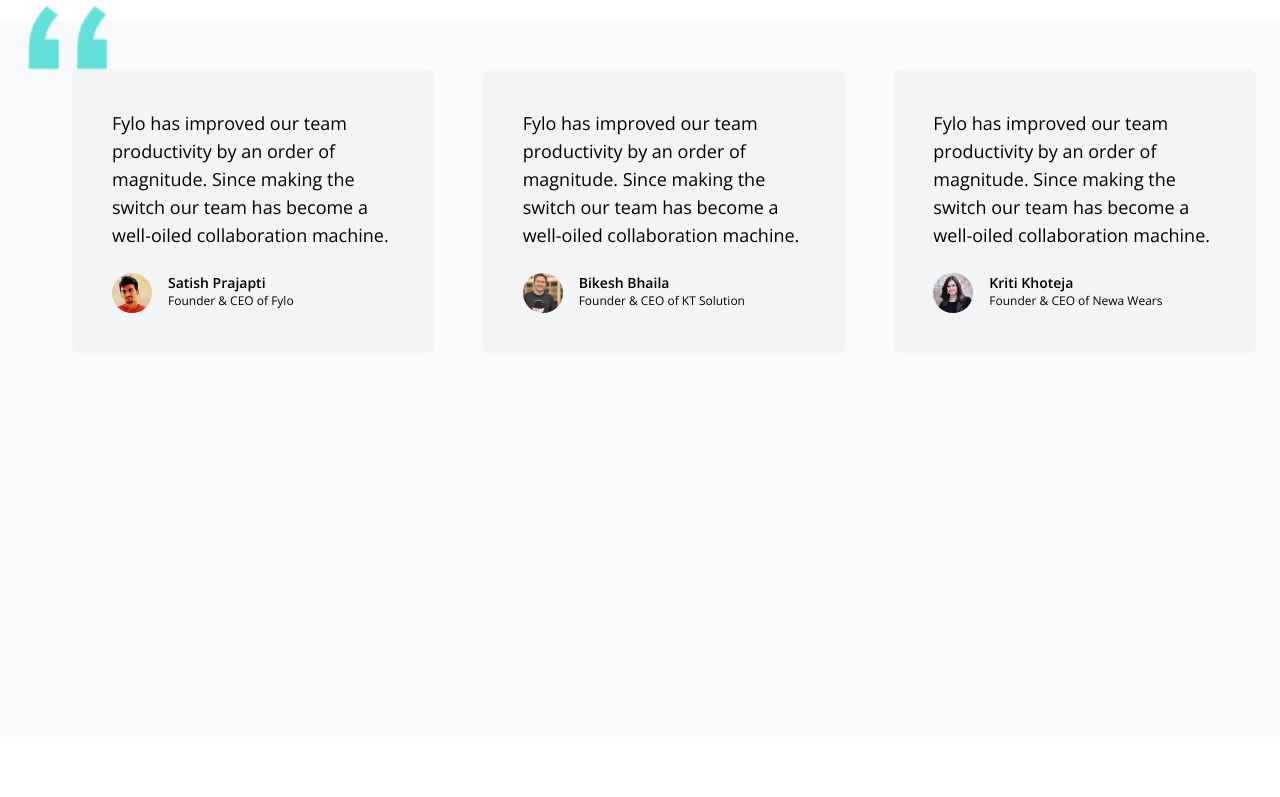
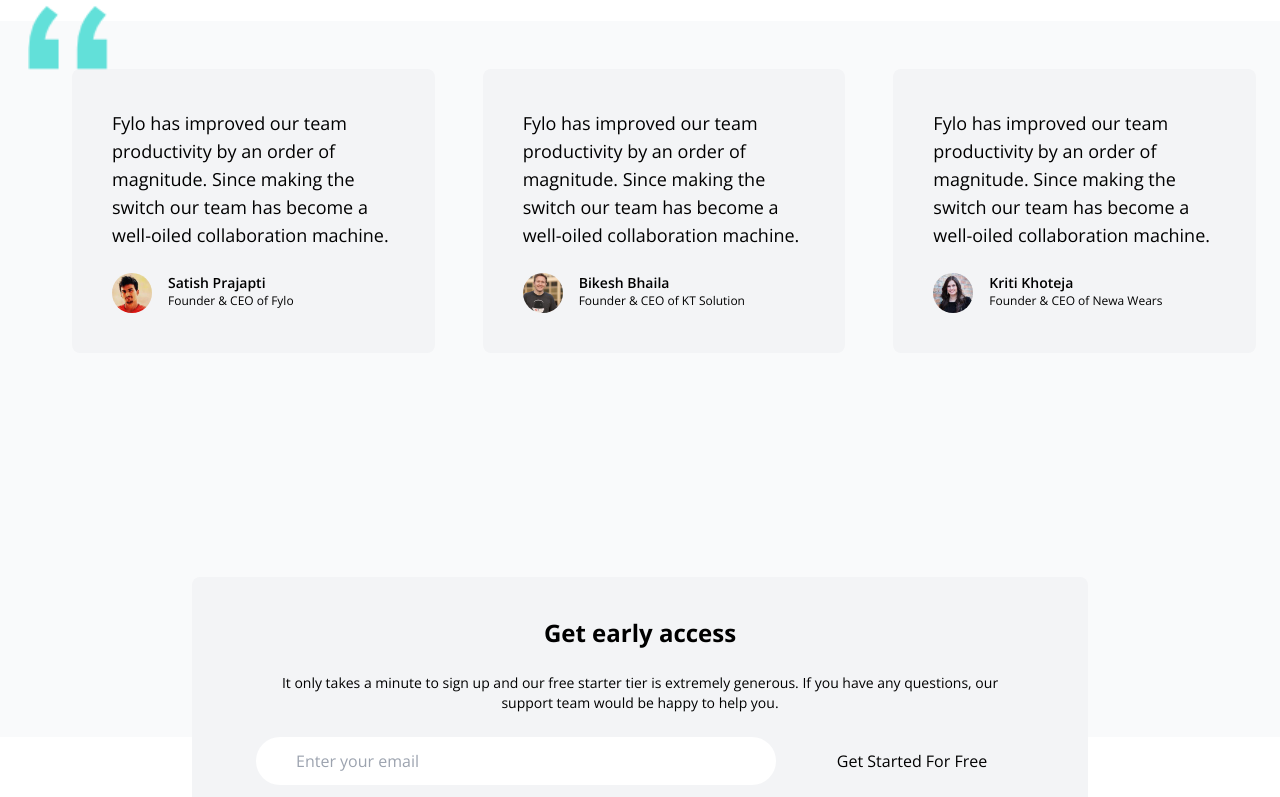
Before and after one commit to Satish9047/tailwind-projects, a React (Vite) app in the folder fylo-website/: page / in a window 1280 px wide. Shown: the part 2734-3531 px from the top of the page. Before the commit the page ends 3471 px from the top, so only its background shows below. Built offline with nearby package versions, Linux system fonts and the light colour scheme.

Commit message:
add subscribe section

```diff
--- a/fylo-website/src/App.tsx
+++ b/fylo-website/src/App.tsx
@@ -2,6 +2,7 @@
 import Header from "./sections/Header";
 import Hero from "./sections/Hero";
 import Productive from "./sections/Productive";
+import Subscribe from "./sections/Subscribe";
 import Testimonials from "./sections/Testimonials";
 
 function App() {
@@ -12,6 +13,7 @@
       <Features />
       <Productive />
       <Testimonials />
+      <Subscribe />
     </>
   );
 }
--- a/fylo-website/src/sections/Hero.tsx
+++ b/fylo-website/src/sections/Hero.tsx
@@ -19,7 +19,7 @@
           Access them wherever you need, share and collaborate with friends,
           family, and co-workers.
         </p>
-        <button className="p-3 rounded-full w-52 bg-accentCyan100 hover:scale-95">
+        <button className="p-3 rounded-full w-52 bg-greenBlue hover:scale-95">
           Get Started
         </button>
       </div>
--- /dev/null
+++ b/fylo-website/src/sections/Subscribe.tsx
@@ -0,0 +1,29 @@
+const Subscribe = () => {
+  return (
+    <section id="subscribe" className="relative px-6 dark:bg-darkBlue2 md:px-0">
+      <div className="relative -top-40 max-w-4xl mx-auto p-10 px-6 space-y-6 text-center rounded-lg bg-gray-100 dark:bg-darkBlue1 md:px-16">
+        <h5 className="text-2xl font-bold">Get early access</h5>
+        <p className="text-sm">
+          It only takes a minute to sign up and our free starter tier is
+          extremely generous. If you have any questions, our support team would
+          be happy to help you.
+        </p>
+        <div className="flex flex-col items-start space-y-6 md:flex-row md:space-y-0 md:space-x-6">
+          <div className="w-full md:flex-1">
+            <input
+              type="text"
+              placeholder="Enter your email"
+              className="w-full px-10 py-3 rounded-full focus:outline-none"
+            />
+          </div>
+
+          <button className="w-full p-3 px-6 rounded-full bg-greenBlue md:w-56 hover:scale-95">
+            Get Started For Free
+          </button>
+        </div>
+      </div>
+    </section>
+  );
+};
+
+export default Subscribe;
--- a/fylo-website/tailwind.config.js
+++ b/fylo-website/tailwind.config.js
@@ -12,7 +12,6 @@
         accentCyan: "hsl(176, 68%, 64%)",
         accentBlue: "hsl(198, 60%, 50%)",
         lightRed: "hsl(0, 100%, 63%)",
-        accentCyan100: "Hsl(186, 63% , 59%)",
       },
       fontFamily: {
         sans: ["Raleway", "sans-serif"],
```
